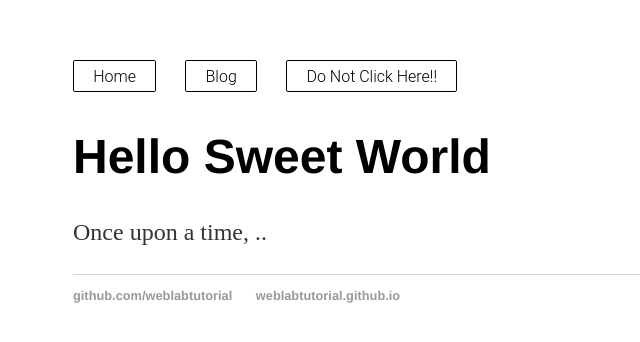
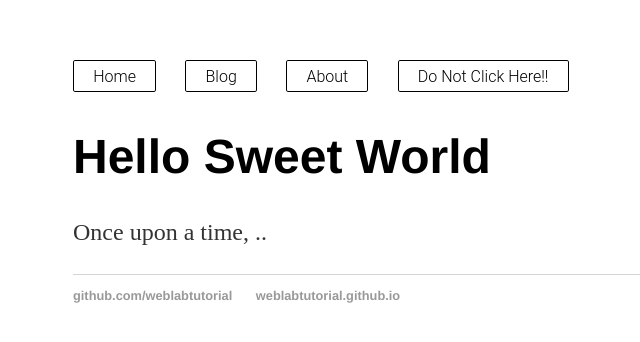
Before and after one commit to AamirNazir11/AamirNazir11.github.io, a Jekyll site: the page built from index.html, in a window 1280 px wide. Shown: the top 342 px of the page, without its empty margins (119-759 px from the left). Built offline with Jekyll 4.4.1, drawn with Linux system fonts in a browser that asks for light colours.

Commit message:
added about tab

```diff
--- a/_layouts/default.html
+++ b/_layouts/default.html
@@ -12,6 +12,7 @@
         <ul>
             <li><a class="tabs" href="/">Home</a></li>
             <li><a class="tabs" href="/blog">Blog</a></li>
+            <li><a class="tabs" href="/about">About</a></li>
             <li><a class="tabs" href="/importantlink">Do Not Click Here!!</a></li>
         </ul>
     </nav>
```
